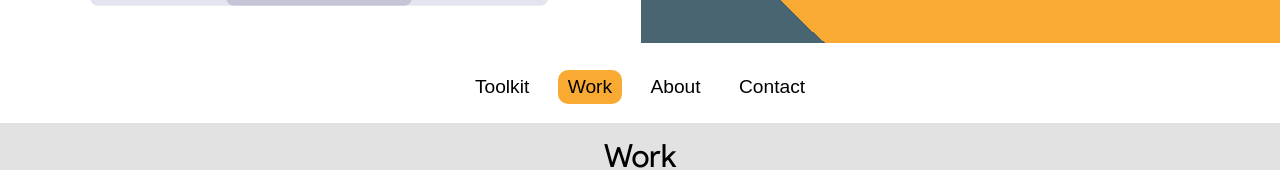
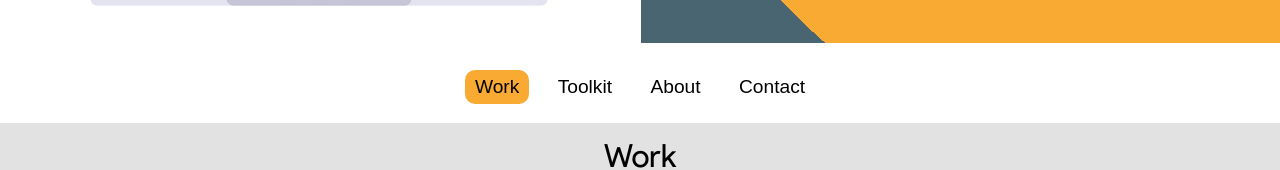
Before and after one commit to DanFeinstat/Portfolio, a React (Create React App) app in the folder client/: page / in a window 1280 px wide. Shown: the part 477-647 px from the top of the page. Built offline with nearby package versions, Linux system fonts and the light colour scheme.

Commit message:
swapped order of nav bar buttons

```diff
--- a/client/src/components/NavTwo/NavTwo.js
+++ b/client/src/components/NavTwo/NavTwo.js
@@ -7,24 +7,20 @@ const Nav = props => {
       <div className="nav2-container">
         <button
           className={
+            props.selected === "Work" ? "nav2-btn selected" : "nav2-btn"
+          }
+          onClick={props.displaySelection}
+          autoFocus={true}
+        >
+          Work
+        </button>
+        <button
+          className={
             props.selected === "Toolkit" ? "nav2-btn selected" : "nav2-btn"
           }
           onClick={props.displaySelection}
         >
           Toolkit
-        </button>
-        <button
-          className={
-            props.selected === "Work"
-              ? "nav2-btn selected"
-              : // : props.selected === ""
-                //   ? "nav2-btn selected"
-                "nav2-btn"
-          }
-          onClick={props.displaySelection}
-          autoFocus={true}
-        >
-          Work
         </button>
         <button
           className={
```
